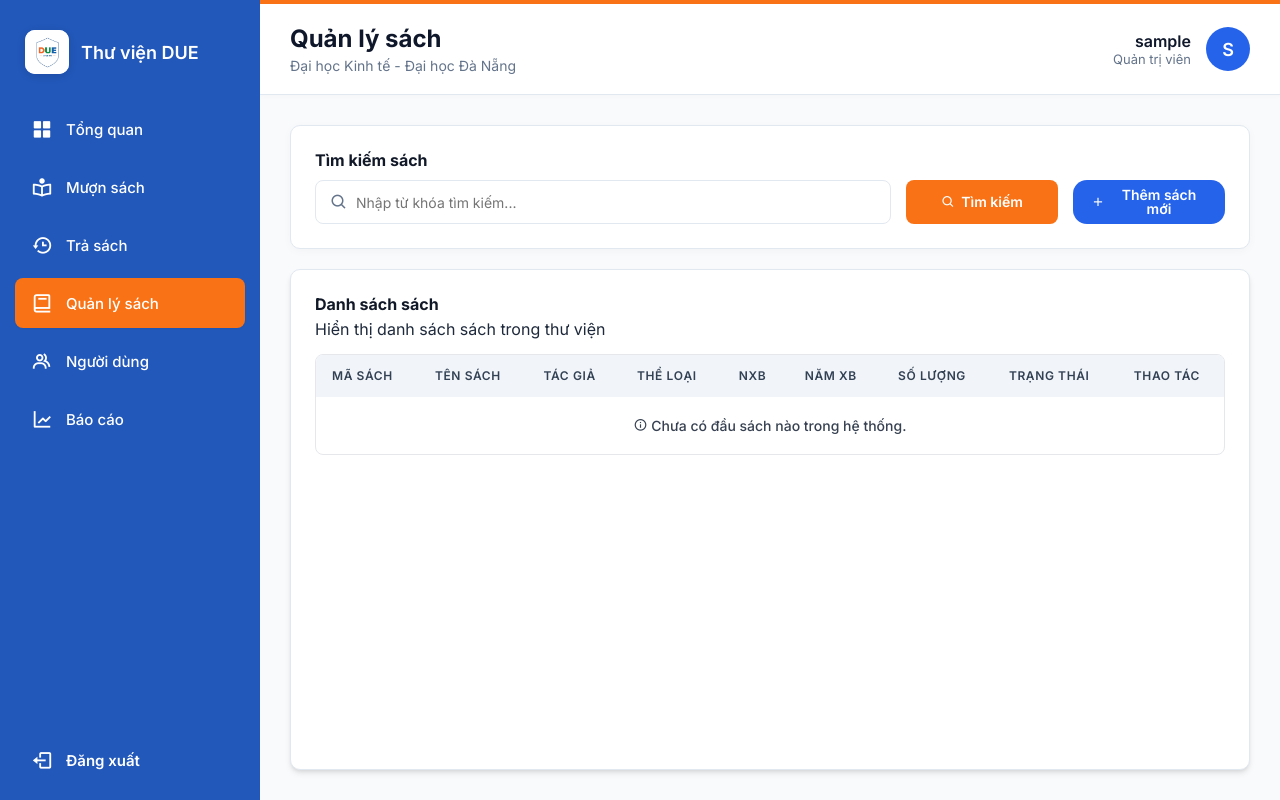
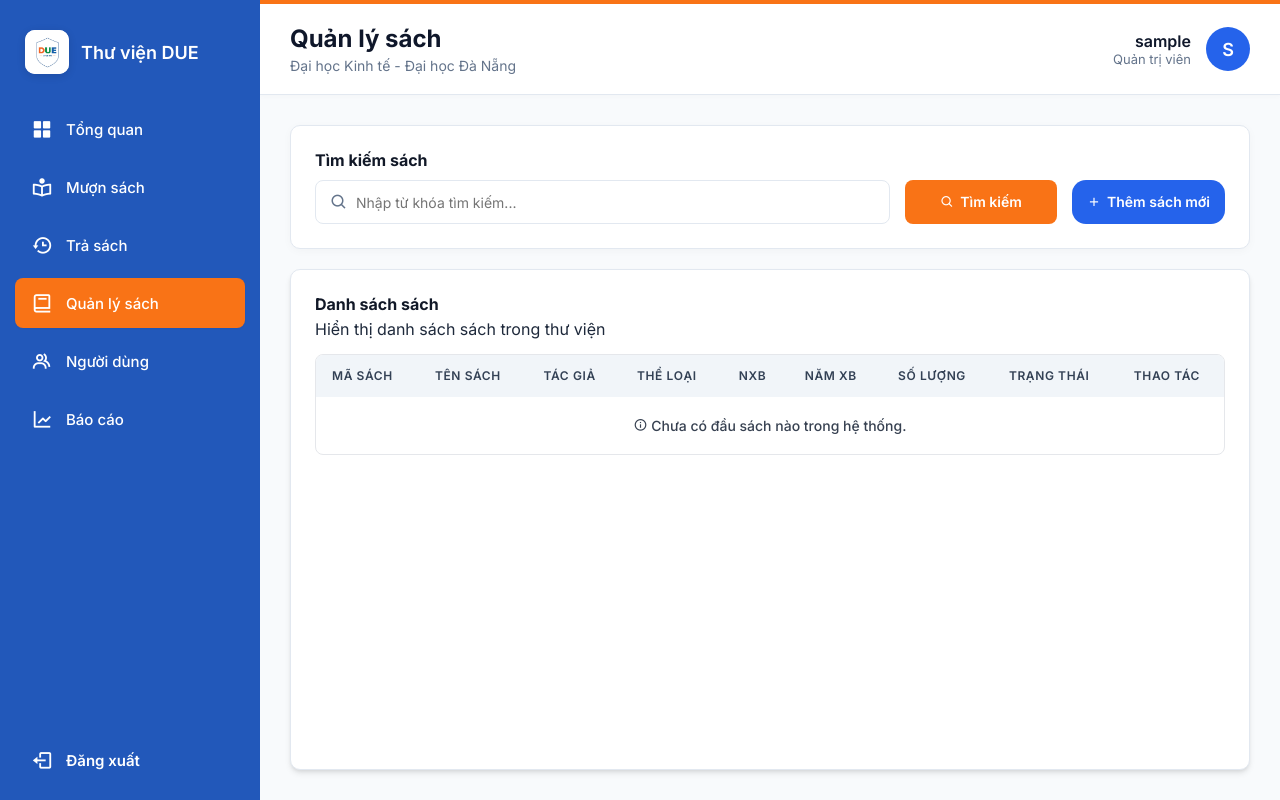
Before and after one commit to ducnt67/THUVIEN_TEST03, a Django app: page /books/ in a window 1280 px wide. Run offline with Django 4.2, Linux system fonts and the light colour scheme; the visitor is signed in with stand-in values (Sample User, id 1); data that the repository does not hold is empty; parts of the project's set-up code (start-up, migrations or seed data) failed here and were passed over.

Commit message:
Update book_list.css

```diff
--- a/quan_ly_sach/static/quan_ly_sach/css/book_list.css
+++ b/quan_ly_sach/static/quan_ly_sach/css/book_list.css
@@ -215,6 +215,10 @@
    display: inline-flex;
    align-items: center;
    justify-content: center;
+   white-space: nowrap !important;
+   width: fit-content !important;
+    padding: 0 15px !important;
+   width: auto !important;
    gap: 6px;
 }
 #bookSearchBtn{
```
